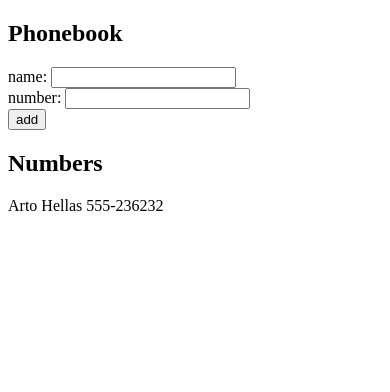
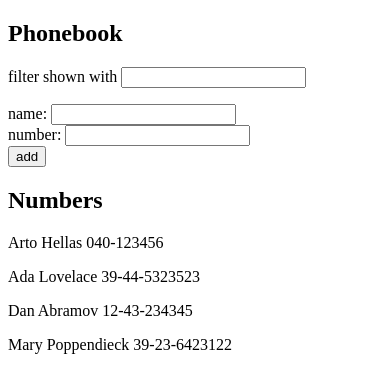
Before and after one commit to Sawsdev/FSO_Part2, a React (Vite) app in the folder phonebook/: page / in a window 390 px wide. Shown: the top 392 px of the page. Built offline with nearby package versions, Linux system fonts and the light colour scheme.

Commit message:
Add step 4 of phonebook

```diff
--- a/phonebook/src/App.jsx
+++ b/phonebook/src/App.jsx
@@ -3,11 +3,14 @@
 
 const App = () => {
   const [persons, setPersons] = useState([
-    {
-      name: 'Arto Hellas',
-      number: '555-236232'
-    }
+    { name: 'Arto Hellas', number: '040-123456', id: 1 },
+    { name: 'Ada Lovelace', number: '39-44-5323523', id: 2 },
+    { name: 'Dan Abramov', number: '12-43-234345', id: 3 },
+    { name: 'Mary Poppendieck', number: '39-23-6423122', id: 4 }
   ])
+
+  const [filter, setFilter] = useState()
+  const [personsToShow, setPersonsToShow] = useState(persons)
   const [newName, setNewName] = useState('')
   const [newNumber, setNewNumber ] = useState('')
 
@@ -24,12 +27,14 @@
     setNewNumber(event.target.value)
   }
 
+
   const addNewPerson = (event) => {
     event.preventDefault()
     console.log("Got the form", event.target);
     const newPerson = {
       name: newName,
-      number: newNumber
+      number: newNumber,
+      id: persons.length + 1
     }
     if ( !personExists(newPerson) )
     {
@@ -40,6 +45,14 @@
     else {
       alert(`${newPerson.name} already exists in the phonebook`)
     }
+  }
+
+  const filterPersons = (event) =>{
+    const filteredPersons = persons.filter((person) => {
+      return person.name.toLowerCase().includes(event.target.value.toLowerCase())
+    })
+    setPersonsToShow(filteredPersons)
+
   }
 
   /**
@@ -54,6 +67,15 @@
   return (
     <div>
       <h2>Phonebook</h2>
+      <div>
+        <p>
+          filter shown with <input
+                                  type="text"
+                                  value={filter}
+                                  onChange={filterPersons}
+                            />
+        </p>
+      </div>
       <form onSubmit={addNewPerson}>
         <div>
           name: <input
@@ -73,7 +95,7 @@
           </button>
         </div>
       </form>
-      <Persons persons={persons} />
+      <Persons persons={personsToShow} />
     </div>
   )
 }
--- a/phonebook/src/components/Persons.jsx
+++ b/phonebook/src/components/Persons.jsx
@@ -7,10 +7,17 @@
 }
 
 const Persons = ({persons}) => {
+    if (persons.length < 1 )
+    {
+        return <div>
+            <h2>Numbers</h2>
+            <h3>No person found in the ponebook</h3>
+        </div>
+    }
     return(
         <div>
             <h2>Numbers</h2>
-            {persons.map((person) => <Person key={person.name} person={person} />)}
+            {persons.map((person) => <Person key={person.id} person={person} />)}
         </div>
     )
 }
```
